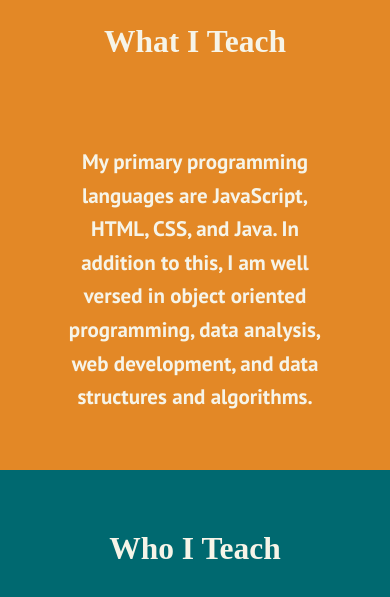
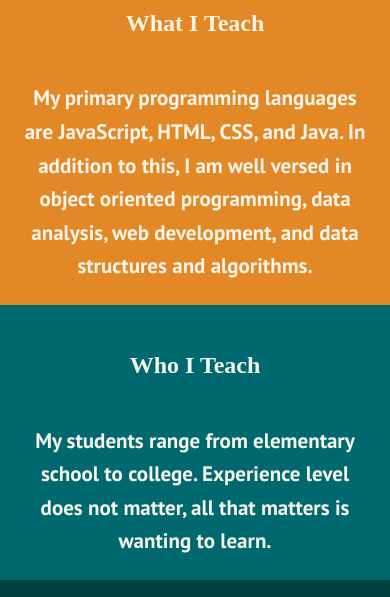
Before and after one commit to sb3-spec/tutoring-site, a React (Create React App) app: page / in a window 390 px wide. Shown: the part 971-1568 px from the top of the page. Built offline with nearby package versions, Linux system fonts and the light colour scheme.

Commit message:
Add files via upload
updated text color for dropdown menu

```diff
--- a/src/Components/HeroSection.css
+++ b/src/Components/HeroSection.css
@@ -8,6 +8,7 @@
     --ff-primary: "Roboto", sans-serif;
     --ff-accent: "Playfair Display", serif;
 }
+
 
 *,
 *::before,
@@ -26,7 +27,6 @@ video {
 body {
     font-family: var(--ff-primary);
     font-weight: 400;
-    font-size: 1.3125rem;
     line-height: 1.6;
 }
 
@@ -38,11 +38,16 @@ p {
 
 }
 
+p {
+    font-size: 1.3125rem;;
+}
+
 .intro h1 {
     text-align: center;
     padding: .3em;
     z-index: 1;
     position: absolute;
+    top: 20px;
     background: hsl(0 0% 0% / .6);
     font-size: 2em;
 }
@@ -91,6 +96,7 @@ h2 {
 }
 
 .intro {
+    position: relative;
     width: 100%;
     height: 100vh;
     display: flex;
@@ -154,6 +160,15 @@ h2 {
         flex-direction: column;
     }
 
+    .split p {
+        font-size: .9rem;
+    }
+
+    .body {
+        margin: .7rem;
+        padding: .7rem;
+    }
+
     .container--small {
         flex-direction: column;
     }
```
